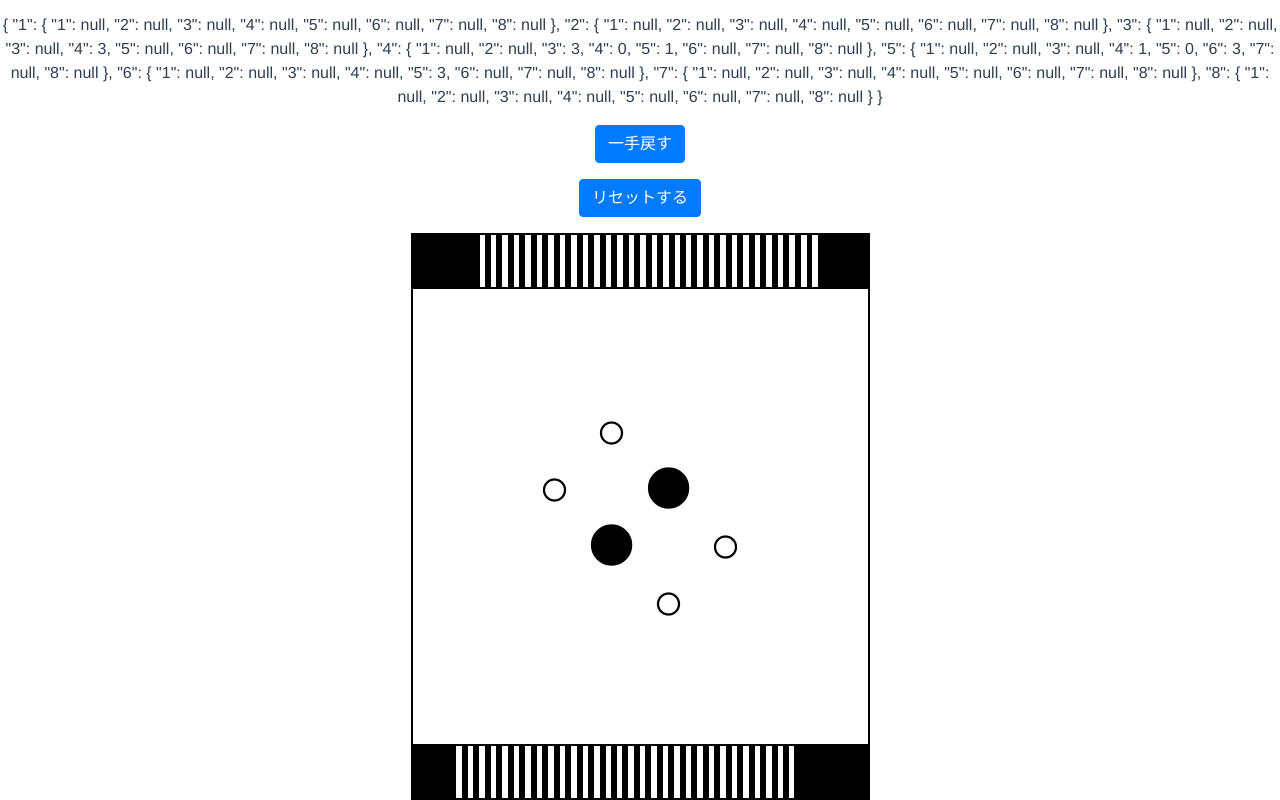
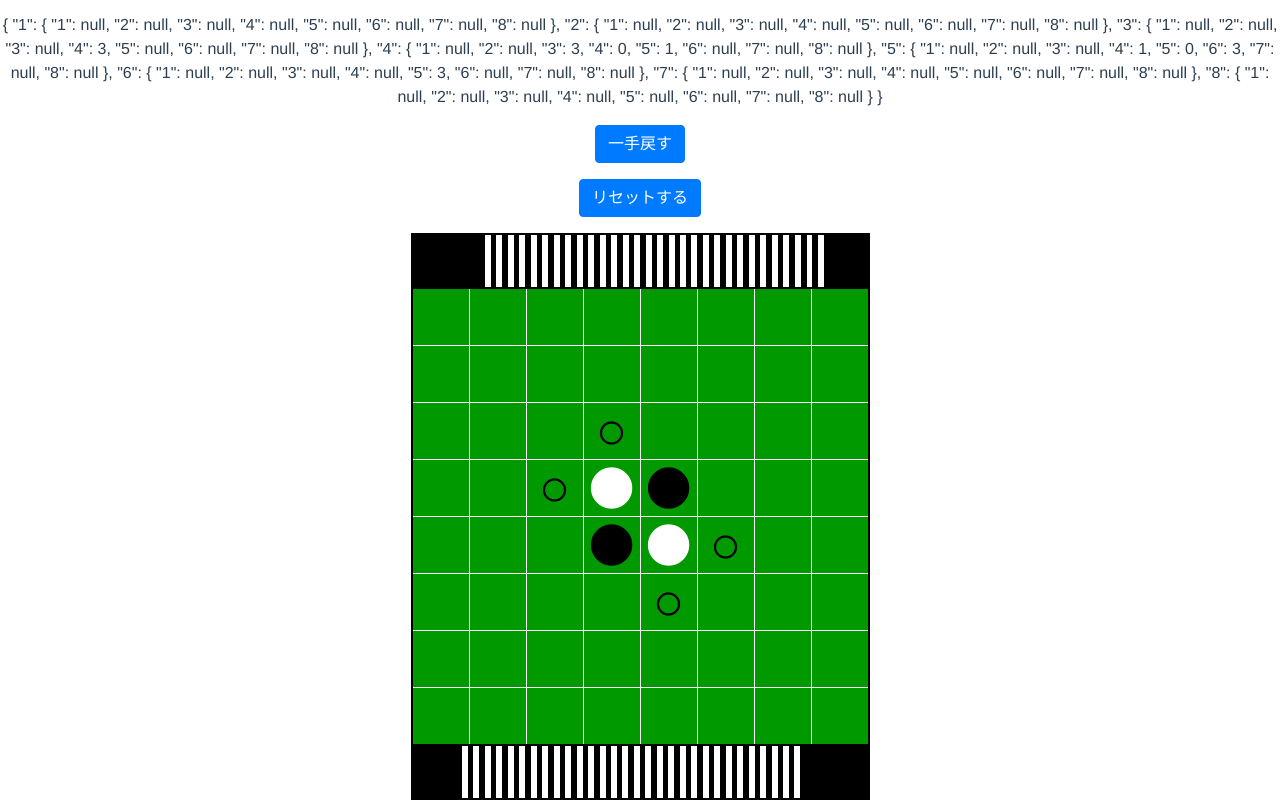
Before and after one commit to tomo1818/OthelloAppByVue3, a Vue app: page /othello in a window 1280 px wide. Shown: the part 301-1101 px from the top of the page. Built offline with nearby package versions, Linux system fonts and the light colour scheme.

Commit message:
enable to change both table and stone color

```diff
--- a/src/pages/GameSettings.vue
+++ b/src/pages/GameSettings.vue
@@ -93,8 +93,8 @@
       <div class="selectColorTheme mb-3" >
         <h3 class="h3">オセロ版の色オプションを選んでください</h3>
         <select v-model="setting.colorTheme">
-          <option v-for="(option,index) in colorThemeOptions" :value="option.value" v-bind:key="index">
-            {{ option.text }}
+          <option v-for="(option, key ) in $store.state.colorCollections" :value="key"  v-bind:key="key">
+            {{ key }}
           </option>
         </select>
       </div>
@@ -115,6 +115,7 @@
         :to="{
           name: 'Othello',
           params: { mode: setting.opponent, name1: setting.playerName1, name2: setting.playerName2, firstMove: setting.firstMove, colorTheme: setting.colorTheme },
+          props: setting.colorTheme
         }"
         >スタート</router-link
       >
@@ -123,8 +124,8 @@
 </template>
 
 <script lang="ts">
-import { reactive } from 'vue';
-import { SettingData, ColorOption } from '@/types/type';
+import { reactive, onUpdated } from 'vue';
+import { SettingData } from '@/types/type';
 import { useStore } from 'vuex';
 import { key } from '../store';
 
@@ -140,16 +141,8 @@ export default {
       chosePlayer: false,
       choseCpu: true,
       firstMove: 'player1',
-      colorTheme: '#090',
+      colorTheme: 'Basic',
     });
-    const colorThemeOptions: ColorOption[]  = [
-      {text: 'Basic', value: '#090'},
-      {text: 'Sky', value: '#659DBD'},
-      {text: 'Sophisticated', value: '#5D5C61'},
-      {text: 'Lively', value: '#E7717D'},
-      {text: 'Earthy', value: '#8D8741'},
-      {text: 'Fresh', value: '#5CDB95'}
-    ]
 
     const changeOpponent = (): void => {
       if (setting.chosePlayer == true) {
@@ -168,11 +161,11 @@ export default {
         store.commit('determineFirstMove', {firstMove: setting.firstMove, name1: 'player1', name2: 'CPU'})
       }
     }
+
     return {
       setting,
       changeOpponent,
       determineFirstMove,
-      colorThemeOptions
     };
   },
 };
--- a/src/pages/Othello.vue
+++ b/src/pages/Othello.vue
@@ -33,10 +33,11 @@
               class="stone"
               v-for="(stone, index) in state.stone1"
               v-bind:key="index"
+              :style="{ backgroundImage: createStoneString }"
             ></div>
           </div>
         </div>
-        <table class="othelloTable" v-bind:style="{ backgroundColor: settingData.colorTheme}">
+        <table class="othelloTable" v-bind:style="{ backgroundColor: colorObj.table}">
           <tbody>
             <tr
               v-for="(value, rowNum, index) in state.table"
@@ -47,12 +48,12 @@
                 v-bind:key="index2"
               >
                 <div ref="root" class="stoneCon" v-if="value2 == 1">
-                  <i class="fas fa-circle fa-lg black front"></i>
-                  <i class="fas fa-circle fa-lg white back"></i>
+                  <i class="fas fa-circle fa-lg  front" v-bind:style="{ color: colorObj.frontStone}"></i>
+                  <i class="fas fa-circle fa-lg back" v-bind:style="{ color: colorObj.backStone}"></i>
                 </div>
                 <div ref="root" class="stoneCon" v-else-if="value2 == 0">
-                  <i class="fas fa-circle fa-lg white front"></i>
-                  <i class="fas fa-circle fa-lg black back"></i>
+                  <i class="fas fa-circle fa-lg front" v-bind:style="{ color: colorObj.backStone}"></i>
+                  <i class="fas fa-circle fa-lg black back" v-bind:style="{ color: colorObj.frontStone}"></i>
                 </div>
                 <div class="full" v-else-if="value2 == 3">
                   <button
@@ -77,6 +78,7 @@
               class="stone"
               v-for="(stone, index) in state.stone2"
               v-bind:key="index"
+              :style="{ backgroundImage: createStoneString }"
             ></div>
           </div>
         </div>
@@ -86,11 +88,11 @@
 </template>
 
 <script lang="ts">
-import { computed, ref, onMounted, reactive, ComputedRef, onUpdated} from 'vue';
+import { computed, ref, onMounted, reactive, ComputedRef, onUpdated } from 'vue';
 import { useStore } from 'vuex';
 import { key } from '../store';
 import { useRoute } from 'vue-router';
-import { State, Coordinate, Directions } from '@/types/type'; // 型定義を読み取る
+import { State, Coordinate, Directions, Color } from '@/types/type'; // 型定義を読み取る
 
 export default {
   // eslint-disable-next-line @typescript-eslint/explicit-module-boundary-types
@@ -111,7 +113,7 @@ export default {
       topRight: { y: -1, x: 1 },
       bottomLeft: { y: 1, x: -1 },
       bottomRight: { y: 1, x: 1 },
-    }
+    };
     // optionAPIのdataと同様の扱い
     const state = reactive<State>({
       player: store.state.player,
@@ -119,9 +121,8 @@ export default {
       stone1: store.state.stone1,
       stone2: store.state.stone2,
       aroundStone: store.state.aroundStone,
-      playerChoices: store.state.playerChoices
+      playerChoices: store.state.playerChoices,
     });
-
     // method
 
     const addTableData = (): void => {
@@ -220,12 +221,25 @@ export default {
     });
 
     onUpdated(() => {
-      //console.log(store.state.playerChoices)
       if(store.state.playerChoices.length == 0 && store.state.aroundStone.length != 0){
         skipTurn()
       }
     })
     // computed
+    const colorObj = computed((): Color =>{
+      let obj: Color = (store.state.colorCollections['Basic']);
+      Object.keys(store.state.colorCollections).forEach(key => {
+      if (key == settingData.colorTheme) {
+          obj = store.state.colorCollections[key];
+        }
+      });
+      return obj;
+    })
+
+    const createStoneString = computed((): string =>{
+      return `linear-gradient(90deg, ${colorObj.value.frontStone} 0%, ${colorObj.value.frontStone} 50%, ${colorObj.value.backStone} 50%, ${colorObj.value.backStone} 100% )`;
+    });
+
     // const stone1Num = computed((): number => state.stone1.length)
     // const stone2Num = computed((): number => state.stone2.length)
 
@@ -243,6 +257,8 @@ export default {
       addTableData,
       moveBack,
       resetGame,
+      colorObj,
+      createStoneString,
       changeTurn: () => {
         store.commit('changeTurn');
       },
--- a/src/store/index.ts
+++ b/src/store/index.ts
@@ -13,6 +13,14 @@ export const store = createStore<Table>({
       white: 'player2'
     },
     mode: 'vsPlayer',
+    colorCollections: {
+      'Basic': { table: '#090', frontStone: '#000', backStone: '#fff'},
+      'Striking': { table: '#1F2833', frontStone: '#66FCF1', backStone: '#C5C6C7'},
+      'Sophisticated': { table: '#5D5C61', frontStone: '#B1A296', backStone: '#7395AE'},
+      'Lively': { table: '#E7717D', frontStone: '#5D001E', backStone: '#E3E3DF'},
+      'Earthy': { table: '#8D8741', frontStone: '#0b8457', backStone: '#659DBD'},
+      'Modern': { table: '#3AAFA9', frontStone: '#17252A', backStone: '#FEFFFF'},
+    },
     table: {
       1: {
         1: null,
```
Also changed, not shown: src/types/type.ts (+8 -6 lines).
